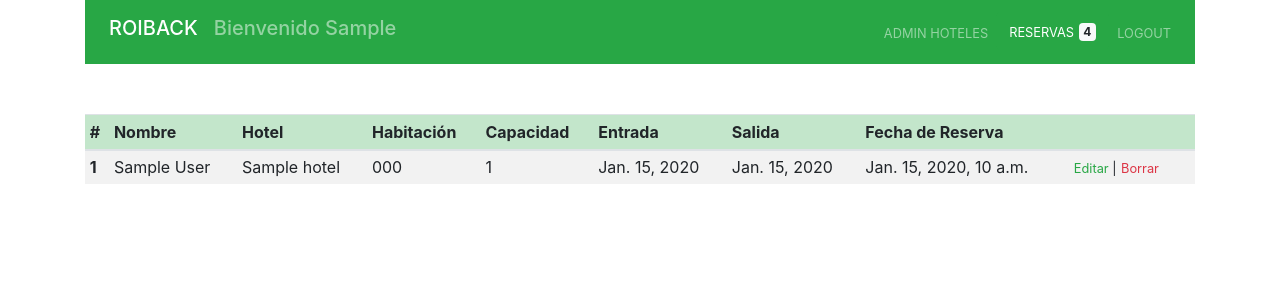
After one commit to Reyes2777/roiback, a Django app: page /booking/reservations in a window 1280 px wide. The commit adds this page. Shown: the top 300 px of the page. Run offline with Django 3.2, Linux system fonts and the light colour scheme; a user stored in the database is signed in; tables that the repository leaves empty hold one stand-in row (values such as "Sample post"); some libraries are stand-ins or nearby versions.

Commit message:
add views for delete and list reservation, button reserves for users admin

```diff
--- a/booking/models.py
+++ b/booking/models.py
@@ -46,3 +46,6 @@ class Reservation(models.Model):
     user = models.ForeignKey(CustomUser, default=1, verbose_name='User', on_delete=models.SET_DEFAULT)
     created = models.DateTimeField(auto_now_add=True, verbose_name='Fecha de creación')
     updated = models.DateTimeField(auto_now=True, verbose_name='Fecha de edición')
+
+    def __str__(self):
+        return 'Reserva ID{}'.format(self.id)
--- a/booking/urls.py
+++ b/booking/urls.py
@@ -20,5 +20,8 @@ urlpatterns = [
     url(r'^delete-room/(?P<pk>\d+)$', permission_required('is_staff')(views.RoomDelete.as_view()),
         name='delete_room'),
     url(r'^new-reservation/(?P<room>\w{0,50})/$', login_required(views.reservation_view),
-        name='reservation')
+        name='reservation'),
+    url(r'^reservations', login_required(views.reservation_list), name='reservations'),
+    url(r'^delete-reservation/(?P<pk>\d+)$', permission_required('is_staff')(views.ReservationDelete.as_view()),
+        name='delete_reservation'),
 ]
--- a/booking/views.py
+++ b/booking/views.py
@@ -93,9 +93,13 @@ def details_admin(request):
     return render(request, 'booking/details.html', context)
 
 
-class HotelList(ListView):
-    model = Hotel
-    template_name = 'booking/home.html'
+def reservation_list(request):
+    reservations = Reservation.objects.all()
+
+    context = {
+        'reservations': reservations,
+    }
+    return render(request, 'booking/bookings.html', context)
 
 
 class HotelCreate(CreateView):
@@ -116,6 +120,12 @@ class HotelDelete(DeleteView):
     model = Hotel
     template_name = 'booking/confirm-delete.html'
     success_url = reverse_lazy('details')
+
+
+class ReservationDelete(DeleteView):
+    model = Reservation
+    template_name = 'booking/confirm-delete.html'
+    success_url = reverse_lazy('reservations')
 
 
 class RoomCreate(CreateView):
--- a/templates/base.html
+++ b/templates/base.html
@@ -32,11 +32,18 @@
               <a class="nav-link" href="{% url 'signup' %}">Sing Up</a>
             </li>
             {%else%}
-            {% if user.is_staff %}
-               <a class="nav-link"href="{% url 'details'%}"><small>ADMIN HOTELES</small></a>
-               {%endif%}
+              {% if user.is_staff %}
+              <li class="nav-item ">
+                  <a class="nav-link"href="{% url 'details'%}"><small>ADMIN HOTELES</small></a>
+              </li>
+              <li class="nav-item ">
+                  <a class="btn btn-success" href="{% url 'reservations'%}"><small>RESERVAS</small>
+                  <span class="badge badge-light">4</span>
+                  </a>
+              </li>
+              {%endif%}
             <li class="nav-item ">
-              <a class="nav-link" href="{% url 'logout' %}">Logout</a>
+              <a class="nav-link" href="{% url 'logout' %}"><small>LOGOUT</small></a>
             </li>
             {%endif%}
           </ul>
--- /dev/null
+++ b/templates/booking/bookings.html
@@ -0,0 +1,48 @@
+{% extends 'base.html' %}
+<title>{% block title %}Reservations{% endblock %}</title>
+{% block content %}
+<div class="container">
+  <div class="row" style="height: 50px;"></div>
+  <div class="row">
+    <div class="col-md-12">
+      <table class="table table-striped table-sm">
+        <thead>
+          <tr class="table-success">
+            <th scope="col">#</th>
+            <th scope="col">Nombre</th>
+            <th scope="col">Hotel</th>
+              <th scope="col">Habitación</th>
+              <th scope="col">Capacidad</th>
+              <th scope="col">Entrada</th>
+              <th scope="col">Salida</th>
+            <th scope="col">Fecha de Reserva</th>
+              <th scope="col"></th>
+            <th scope="col"></th>
+          </tr>
+        </thead>
+        <tbody>
+        {% for reservation in reservations %}
+          <tr>
+            <th scope="row">{{reservation.id}}</th>
+            <td>{{reservation.user.first_name}} {{reservation.user.last_name}}</td>
+            <td>{{reservation.reserved_room.hotel.name}}</td>
+              <td>{{reservation.reserved_room.number_room}}</td>
+              <td>{{reservation.reserved_room.capacity}}</td>
+              <td>{{reservation.date_of_enter}}</td>
+              <td>{{reservation.date_of_exit}}</td>
+              <td>{{reservation.created}}</td>
+            <td>
+                <a class="text-success"href="{% url 'update_room' reservation.id %}"><small>Editar</small></a><small> |</small>
+                <a class="text-danger" href="{% url 'delete_reservation' reservation.id %}"><small>Borrar</small></a></td>
+            <td>
+            </td>
+          </tr>
+        {% endfor%}
+        </tbody>
+      </table>
+    </div>
+  </div>
+  <div class="row" style="height: 50px;"></div>
+</div>
+
+{% endblock %}
```
